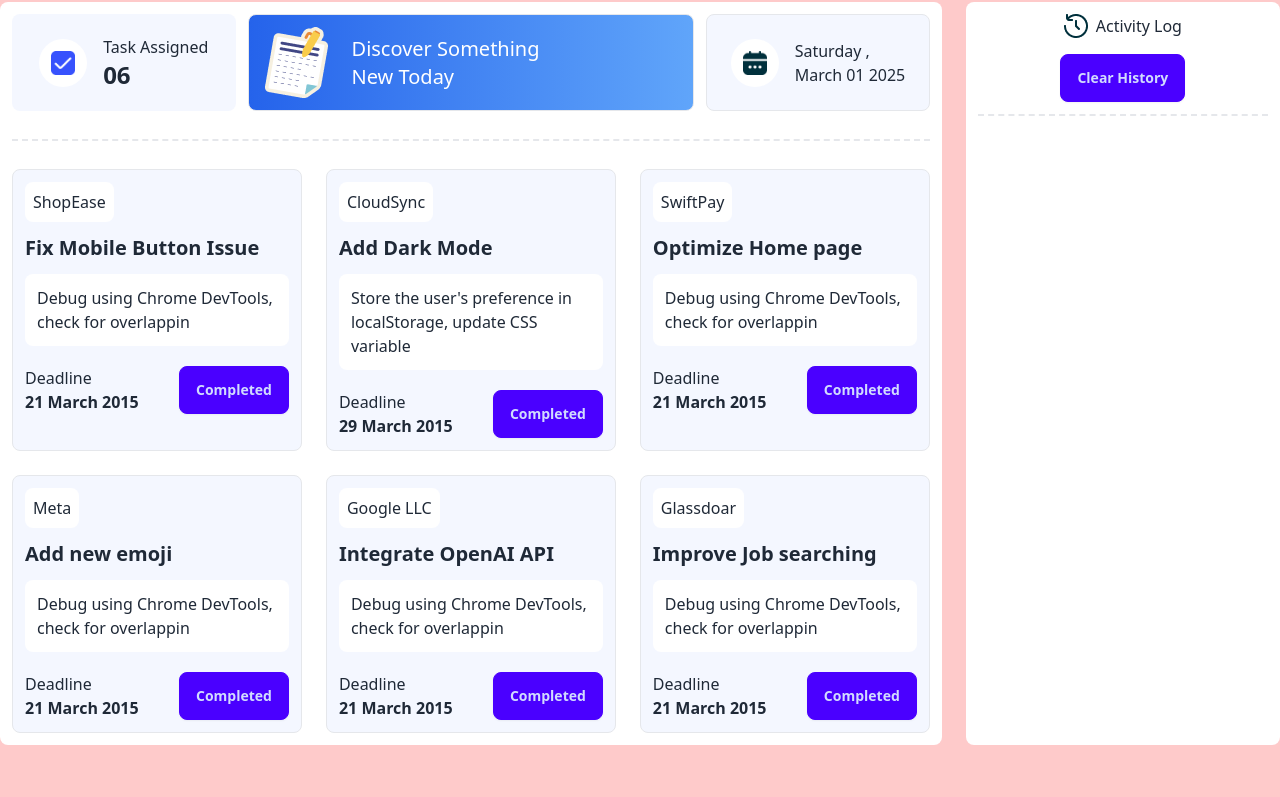
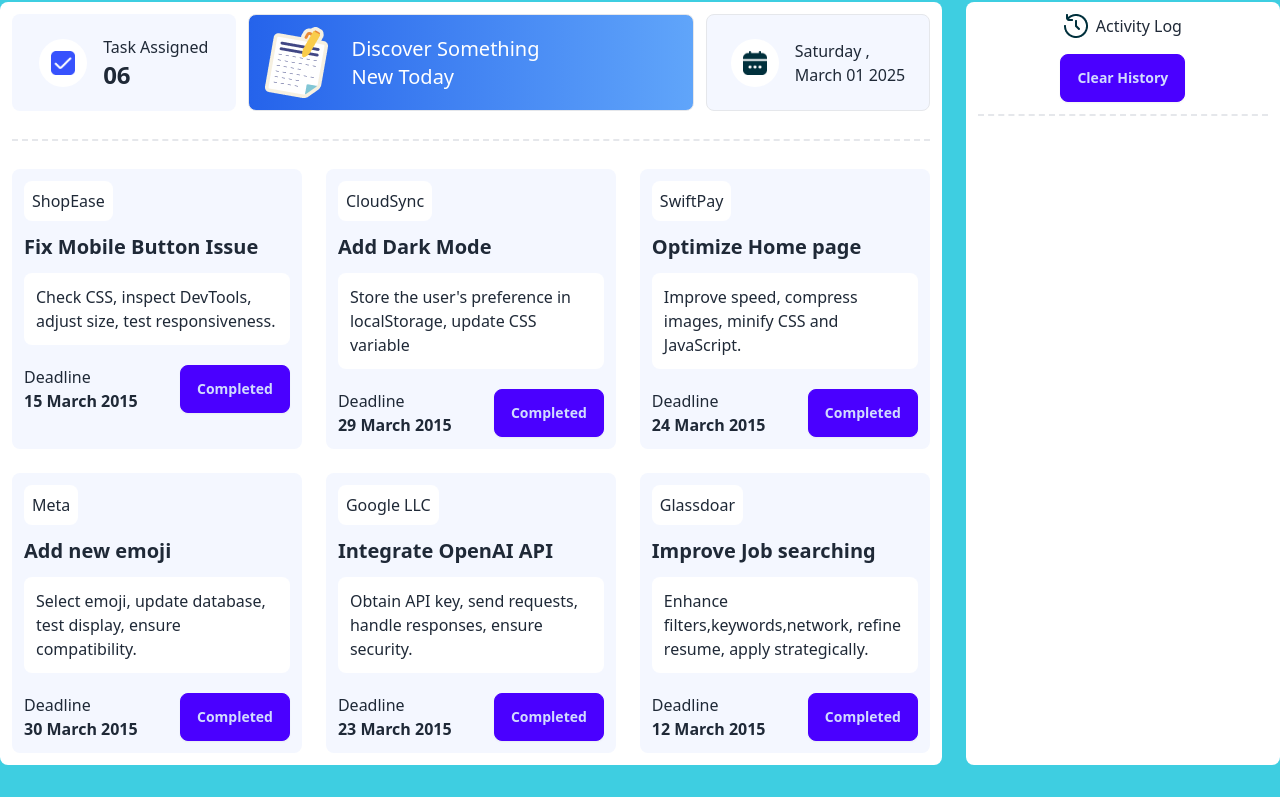
Before and after one commit to sufihasan/assignment05, a plain HTML site: page index.html in a window 1280 px wide. Both pictures are taken after a click on the button 1248 px from the left and 52 px from the top of the page. Shown: the part 106-903 px from the top of the page. Drawn offline with nearby package versions, Linux system fonts and the light colour scheme.

Commit message:
main part done

```diff
--- a/index.html
+++ b/index.html
@@ -1,5 +1,5 @@
 <!DOCTYPE html>
-<html lang="en" class="bg-red-200">
+<html lang="en" id="mainhtml" class="bg-[#f4f7ff]">
 
 <head>
     <meta charset="UTF-8">
@@ -24,7 +24,7 @@
                         <p id="complite-task" class="">24</p>
                     </div>
                     <div>
-                        <button><img src="assets/themebtn.png" alt=""></button>
+                        <button id="random-btn"><img src="assets/themebtn.png" alt=""></button>
                     </div>
                 </div>
             </div>
@@ -69,20 +69,21 @@
             <!-- down cards -->
             <div class="grid grid-cols-3  gap-6">
 
-                <div class="border p-3 bg-[#f4f7ff] rounded-lg">
+                <div class="p-3 bg-[#f4f7ff] rounded-lg">
                     <p class=" bg-white inline-block p-2 rounded-lg">ShopEase</p>
                     <h2 class="mt-3 text-xl font-semibold">Fix Mobile Button Issue</h2>
-                    <p class="my-3 bg-white p-3 rounded-lg">Debug using Chrome DevTools, check for overlappin</p>
+                    <p class="my-3 bg-white p-3 rounded-lg">Check CSS, inspect DevTools, adjust size, test
+                        responsiveness.</p>
                     <div class="flex justify-between mt-5">
                         <div>
                             <p>Deadline</p>
-                            <h4 class="font-semibold">21 March 2015</h4>
+                            <h4 class="font-semibold">15 March 2015</h4>
                         </div>
                         <button class="card-btn btn btn-primary">Completed</button>
                     </div>
                 </div>
 
-                <div class="border p-3 bg-[#f4f7ff] rounded-lg">
+                <div class="p-3 bg-[#f4f7ff] rounded-lg">
                     <p class=" bg-white inline-block p-2 rounded-lg">CloudSync</p>
                     <h2 class="mt-3 text-xl font-semibold">Add Dark Mode</h2>
                     <p class="my-3 bg-white p-3 rounded-lg">Store the user's preference in localStorage, update CSS
@@ -96,53 +97,57 @@
                     </div>
                 </div>
 
-                <div class="border p-3 bg-[#f4f7ff] rounded-lg">
+                <div class="p-3 bg-[#f4f7ff] rounded-lg">
                     <p class=" bg-white inline-block p-2 rounded-lg">SwiftPay</p>
                     <h2 class="mt-3 text-xl font-semibold">Optimize Home page</h2>
-                    <p class="my-3 bg-white p-3 rounded-lg">Debug using Chrome DevTools, check for overlappin</p>
+                    <p class="my-3 bg-white p-3 rounded-lg">Improve speed, compress images, minify CSS and
+                        JavaScript.</p>
                     <div class="flex justify-between mt-5">
                         <div>
                             <p>Deadline</p>
-                            <h4 class="font-semibold">21 March 2015</h4>
+                            <h4 class="font-semibold">24 March 2015</h4>
                         </div>
                         <button class="card-btn btn btn-primary">Completed</button>
                     </div>
                 </div>
 
-                <div class="border p-3 bg-[#f4f7ff] rounded-lg">
+                <div class="p-3 bg-[#f4f7ff] rounded-lg">
                     <p class=" bg-white inline-block p-2 rounded-lg">Meta</p>
                     <h2 class="mt-3 text-xl font-semibold">Add new emoji</h2>
-                    <p class="my-3 bg-white p-3 rounded-lg">Debug using Chrome DevTools, check for overlappin</p>
+                    <p class="my-3 bg-white p-3 rounded-lg">Select emoji, update database, test display, ensure
+                        compatibility.</p>
                     <div class="flex justify-between mt-5">
                         <div>
                             <p>Deadline</p>
-                            <h4 class="font-semibold">21 March 2015</h4>
+                            <h4 class="font-semibold">30 March 2015</h4>
                         </div>
                         <button class="card-btn btn btn-primary">Completed</button>
                     </div>
                 </div>
 
-                <div class="border p-3 bg-[#f4f7ff] rounded-lg">
+                <div class="p-3 bg-[#f4f7ff] rounded-lg">
                     <p class=" bg-white inline-block p-2 rounded-lg">Google LLC</p>
                     <h2 class="mt-3 text-xl font-semibold">Integrate OpenAI API </h2>
-                    <p class="my-3 bg-white p-3 rounded-lg">Debug using Chrome DevTools, check for overlappin</p>
+                    <p class="my-3 bg-white p-3 rounded-lg">Obtain API key, send requests, handle responses, ensure
+                        security.</p>
                     <div class="flex justify-between mt-5">
                         <div>
                             <p>Deadline</p>
-                            <h4 class="font-semibold">21 March 2015</h4>
+                            <h4 class="font-semibold">23 March 2015</h4>
                         </div>
                         <button class="card-btn btn btn-primary">Completed</button>
                     </div>
                 </div>
 
-                <div class="border p-3 bg-[#f4f7ff] rounded-lg">
+                <div class="p-3 bg-[#f4f7ff] rounded-lg">
                     <p class=" bg-white inline-block p-2 rounded-lg">Glassdoar</p>
                     <h2 class="mt-3 text-xl font-semibold">Improve Job searching </h2>
-                    <p class="my-3 bg-white p-3 rounded-lg">Debug using Chrome DevTools, check for overlappin</p>
+                    <p class="my-3 bg-white p-3 rounded-lg">Enhance filters,keywords,network, refine
+                        resume, apply strategically.</p>
                     <div class="flex justify-between mt-5">
                         <div>
                             <p>Deadline</p>
-                            <h4 class="font-semibold">21 March 2015</h4>
+                            <h4 class="font-semibold">12 March 2015</h4>
                         </div>
                         <button class="card-btn btn btn-primary">Completed</button>
                     </div>
@@ -166,6 +171,7 @@
             </div>
         </div>
     </main>
+    <script src="js/random.js"></script>
     <script src="js/topcard.js"></script>
     <script src="js/main.js"></script>
 </body>
--- /dev/null
+++ b/js/random.js
@@ -0,0 +1,15 @@
+function randombgcolorGenarator() {
+    const hexRange = '0123456789ABCDEF';
+    let resultColor = '#';
+    let i = 1;
+    while (i < 7) {
+        resultColor = resultColor + hexRange[Math.floor(Math.random() * 16)];
+        i++;
+    }
+    return resultColor;
+}
+
+document.getElementById('random-btn').addEventListener('click', function () {
+    const randomColor = randombgcolorGenarator();
+    document.getElementById('mainhtml').style.backgroundColor = randomColor;
+})
```
